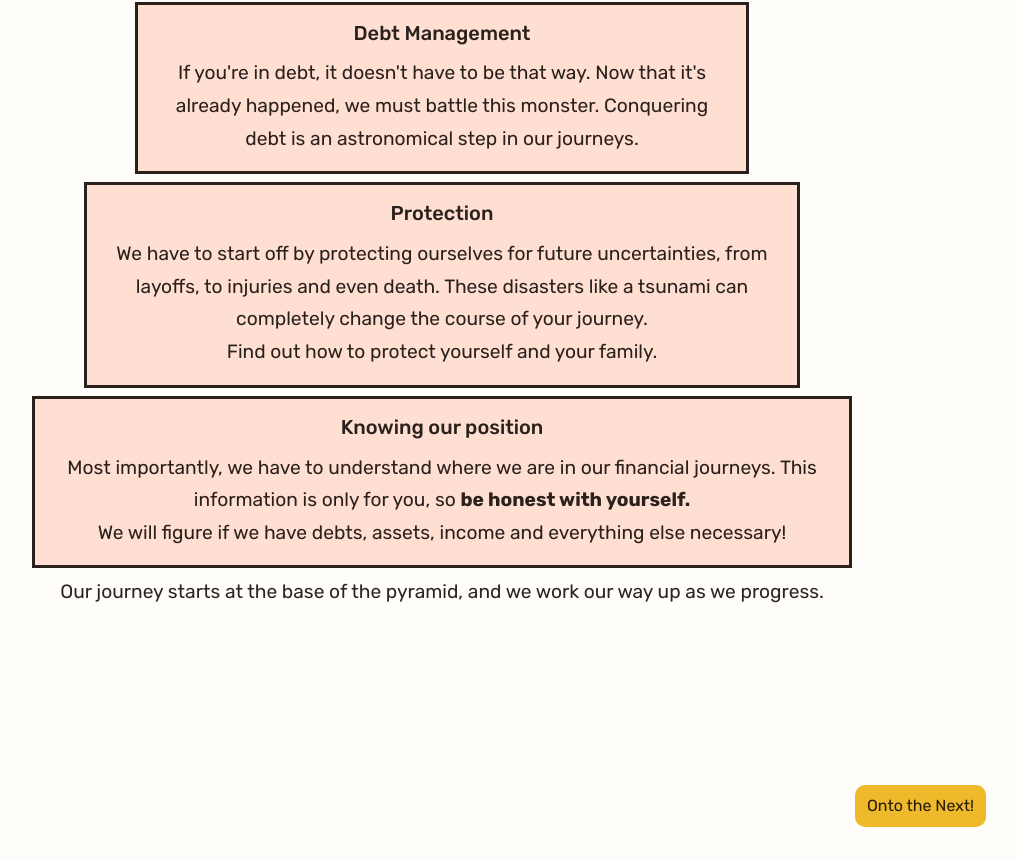
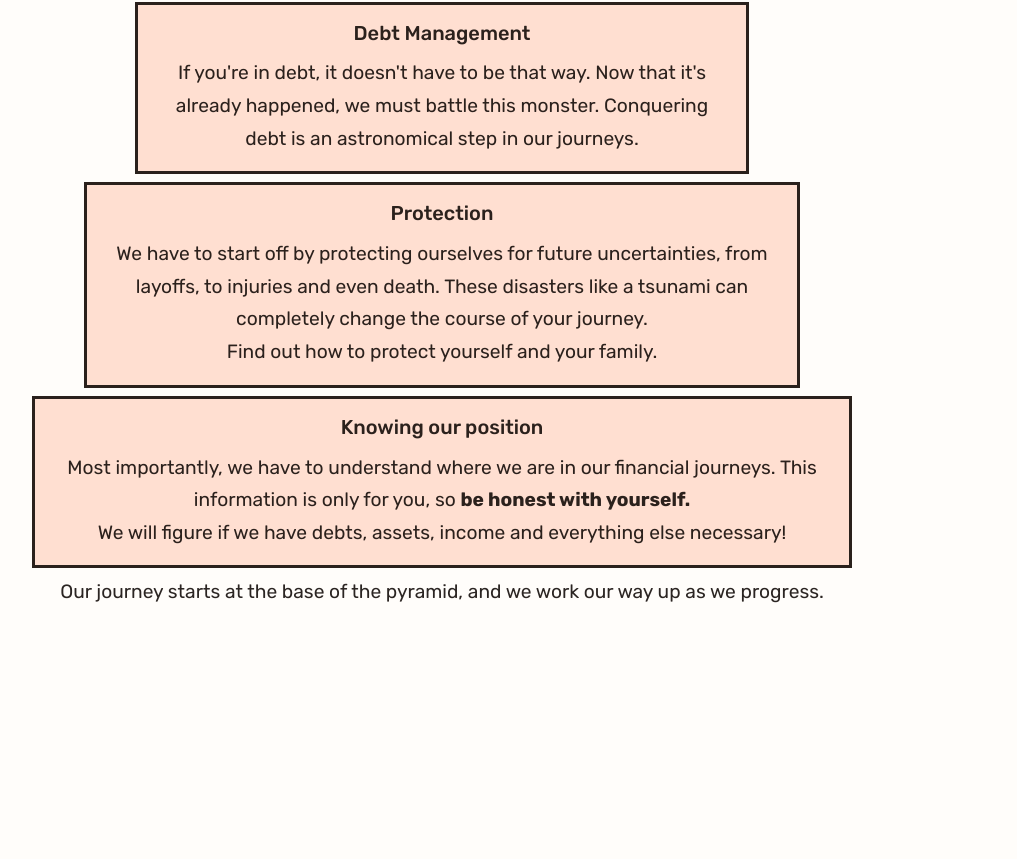
Before and after one commit to cleinad/treasuremap-react, a React (Vite) app: page /financial-foundation in a window 1280 px wide. Shown: the part 803-1662 px from the top of the page, without its empty margins (262-1279 px from the left). After the commit the page ends 1556 px from the top, so only its background shows below. Built offline with nearby package versions, Linux system fonts and the light colour scheme; a web font is replaced by a local one.

Commit message:
updated file title and page link bug

```diff
--- a/src/App.tsx
+++ b/src/App.tsx
@@ -3,8 +3,8 @@ import './css/styles.css'
 
 import { BrowserRouter, Routes, Route } from 'react-router-dom'
 
-import Home from './pages/Home'  // Remove .tsx
-import FinancialFoundation from './pages/FinancialFoundation'  // Remove .tsx
+import Home from './pages/Home'
+import FinancialFoundation from './pages/FinancialFoundation'
 
 function App() {
   return (
--- a/src/components/Footer.tsx
+++ b/src/components/Footer.tsx
@@ -4,7 +4,7 @@ import { Link } from 'react-router-dom';
 const Footer = () => {
   return (
     <div className="next-page">
-        <Link to="/wealth">Onto the Next!</Link>
+        {/*<Link to="/wealth">Onto the Next!</Link>*/}
     </div>
   )
 }
```
